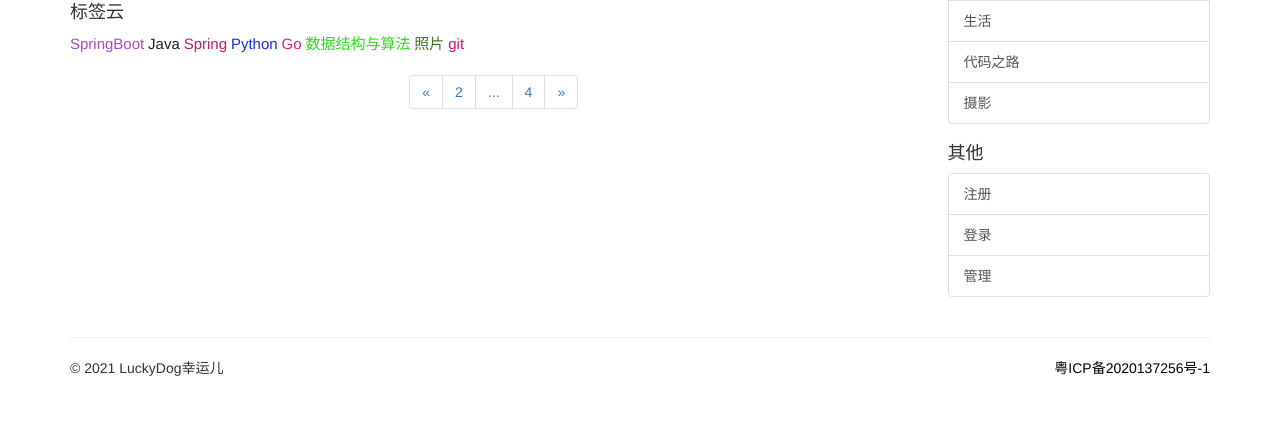
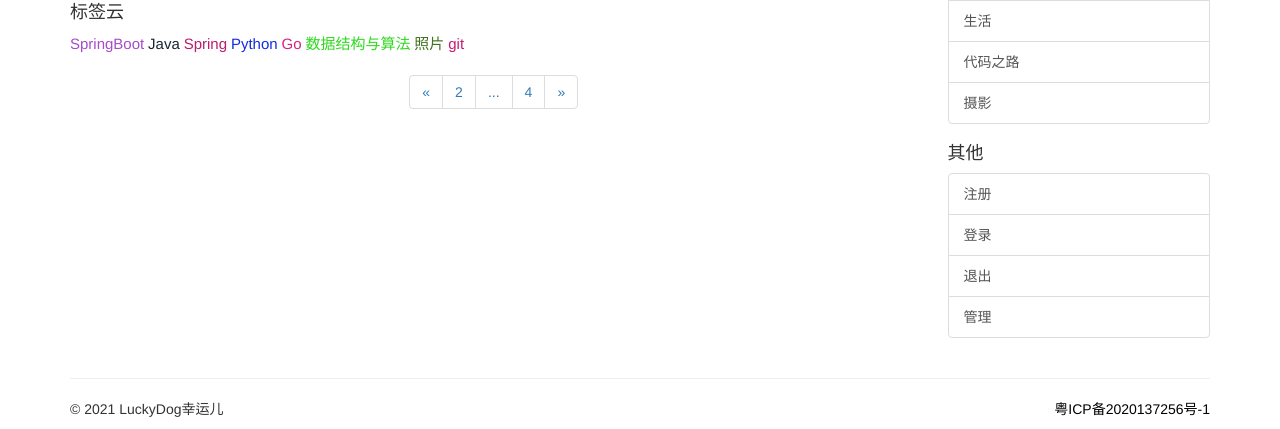
Before and after one commit to azin-cn/django-blog, a Django app: page / in a window 1280 px wide. Shown: the part 463-892 px from the top of the page. Before the commit the page ends 839 px from the top, so only its background shows below. Run offline with Django 3.2, Linux system fonts and the light colour scheme; data comes from the database, SQL or seed files in the repository; some libraries are stand-ins or nearby versions.

Commit message:
路由改为只传id

```diff
--- a/apps/article/templates/article/articles_with_tag_or_category_or_search.html
+++ b/apps/article/templates/article/articles_with_tag_or_category_or_search.html
@@ -1,6 +1,7 @@
 {% extends 'base.html' %}
 {% load staticfiles %}
 {% load filter %}
+{% block title %}{{ name }} - luckydog幸运儿{% endblock title %}
 {% block main %}
 <div class="col-xs-12 col-sm-9">
     <div class="row">
@@ -10,7 +11,7 @@
             <div class="list-group">
                 {% for article in articles_with_tag_or_category_or_search %}
                     {# 传递路由给article_detail #}
-                    <a href="{% url 'article_detail' article.id article.title %}" class="list-group-item"><span class="badge">
+                    <a href="{% url 'article_detail' article.id %}" class="list-group-item"><span class="badge">
                         {#通过length过滤器得到含有html标签的文本长度，#}
                         {#通过striptags得到取出html标签后的文本内容#}
                         {#通用的阅读速度是文章的长度处于300得到的就是阅读的时长#}
--- a/apps/article/templates/article/detail.html
+++ b/apps/article/templates/article/detail.html
@@ -1,5 +1,6 @@
 {% extends 'base.html'%}
 {% load staticfiles %}
+{% block title %}{{ article.title }} - luckydog幸运儿{% endblock title %}
 {% block main %}
 <div class="col-xs-12 col-sm-9">
     <h1>{{ article.title }}</h1>
@@ -8,7 +9,7 @@
 {# 使用过滤器，展示年月日#}
         <span class="label label-primary">日期：{{ article.created|date:"Y-m-d" }}</span>
         <span class="label label-warning">作者：{{ article.author }}</span>
-        <span class="label label-danger">浏览：258</span>
+        <span class="label label-danger">浏览：{{ article.count }}</span>
     </p>
 
     <div class="jumbotron" style="background-color: #F5F5F1">
--- a/apps/article/templates/article/index.html
+++ b/apps/article/templates/article/index.html
@@ -2,6 +2,7 @@
 {% load staticfiles %}
 {#加载自定义过滤器#}
 {% load filter %}
+{% block title %}首页 - luckydog幸运儿{% endblock title %}
 {% block main %}
 <div class="col-xs-12 col-sm-9">
     <div class="row">
@@ -11,7 +12,7 @@
             <div class="list-group">
                 {% for article in articles %}
                     {# 传递路由给article_detail #}
-                    <a href="{% url 'article_detail' article.id article.title %}" class="list-group-item"><span class="badge">
+                    <a href="{% url 'article_detail' article.id %}" class="list-group-item"><span class="badge">
                         {#通过length过滤器得到含有html标签的文本长度，#}
                         {#通过striptags得到取出html标签后的文本内容#}
                         {#通用的阅读速度是文章的长度处于300得到的就是阅读的时长#}
--- a/apps/article/views.py
+++ b/apps/article/views.py
@@ -24,13 +24,14 @@ def index(request):
     articles = Article.objects.all()
     return render(request, 'article/index.html',{'articles':articles,})
 
-def judge_tag_category_search(request,articles_with_tag_or_category_or_search):
+def judge_tag_category_search(request,articles_with_tag_or_category_or_search,name):
     # 如果存在相应的文章
     # articles_with_tag.count() != 0
     if articles_with_tag_or_category_or_search.exists():
         # 如果存在文章，那么还需要进行分页功能的实现
         return render(request, 'article/articles_with_tag_or_category_or_search.html',
-                      {'articles_with_tag_or_category_or_search': articles_with_tag_or_category_or_search})
+                      {'articles_with_tag_or_category_or_search': articles_with_tag_or_category_or_search,
+                       'name':name})
     else:
         # 设置状态码为404，默认为200，
         return render(request, '404.html', status=404)
@@ -42,7 +43,7 @@ def tag(request,name):
     try:
         tag = Tag.objects.get(tag=name)
         articles_with_tag_or_category_or_search = tag.article_set.all()
-        return judge_tag_category_search(request, articles_with_tag_or_category_or_search)
+        return judge_tag_category_search(request, articles_with_tag_or_category_or_search,name=name)
     except:
         return render(request,'404.html',status=404)
 
@@ -53,7 +54,7 @@ def category(request,name):
     try:
         category = Category.objects.get(category=name)
         articles_with_tag_or_category_or_search = category.article_set.all()
-        return judge_tag_category_search(request, articles_with_tag_or_category_or_search)
+        return judge_tag_category_search(request, articles_with_tag_or_category_or_search,name=name)
     except:
         return render(request,'404.html',status=404)
 
@@ -66,16 +67,27 @@ def search(request):
     if keyword is not None:
         articles_with_tag_or_category_or_search = Article.objects.filter(
             Q(title__contains=keyword) | Q(content__contains=keyword))
-        return judge_tag_category_search(request, articles_with_tag_or_category_or_search)
+        return judge_tag_category_search(request, articles_with_tag_or_category_or_search,name=keyword)
     elif keyword=='':
         return render(request,'404.html',status=404)
 
 # 详情
-def detail(request, id, name):
+def detail(request, id):
     # 这里可以使用filter函数，返回的是对象的集合，需要取出对象在拿字段的值，get函数返回的是一个对象
     # article = Article.objects.filter(id=id)[0]
     try:
         article = Article.objects.get(id=id)
     except :
-        return render(request,'404.html')
+        return render(request,'404.html',status=404)
     return render(request,'article/detail.html',{'article':article})
+
+# 分页结构，在index界面，搜索界面，分类界面，标签界面等需要分页
+# 也就是，需要有一个参数，存储的是index界面或者搜索界面等各界面的文章列表
+"""
+如index中，/?page=2
+ article/search/?keyword=keyword&page = 2
+ article/category/categoryName/?page=2
+ article/tag/tagName/?page=2
+"""
+def paging(request):
+    pass
--- a/templates/base.html
+++ b/templates/base.html
@@ -6,7 +6,7 @@
     <meta charset="utf-8">
 
     <link rel="icon" href="https://www.isky.one/favicon.ico">
-    <title>LuckyDog幸运儿</title>
+    <title>{% block title %}{% endblock title %}</title>
     <!-- Bootstrap core CSS -->
     <link href="{% static 'css/bootstrap.min.css' %}" rel="stylesheet">
     <link href="{% static 'css/style.css' %}" rel="stylesheet">
@@ -37,7 +37,7 @@
                 <!-- Collect the nav links, forms, and other content for toggling -->
                 <div class="collapse navbar-collapse" id="bs-example-navbar-collapse-1">
                     <ul class="nav navbar-nav">
-                        <li><a href="">首页</a></li>
+                        <li><a href="/">首页</a></li>
                         <li><a href="">Cloud</a></li>
                         <li><a href="">法国-法布尔</a></li>
                         <li><a href="">关于</a></li>
@@ -48,7 +48,10 @@
                             <a href="#" class="dropdown-toggle" data-toggle="dropdown" role="button" aria-haspopup="true" aria-expanded="false">更多<span class="caret"></span></a>
                             <ul class="dropdown-menu">
                                 <li><a href="/admin/">后台管理</a></li>
-                                <li><a href="/admin/">联系</a></li>
+                                <li><a href="{% url 'feedback' %}">联系</a></li>
+                                <li><a href="{% url 'login' %}">登录</a></li>
+                                <li><a href="{% url 'dropdown' %}">退出</a></li>
+                                <li><a href="{% url 'register' %}">注册</a></li>
                             </ul>
                         </li>
                     </ul>
@@ -89,7 +92,7 @@
                     <h4>最新文章</h4>
                     <div class="list-group">
                         {% for article in latestArticles %}
-                        <a href="{% url 'article_detail' article.id article.title %}"
+                        <a href="{% url 'article_detail' article.id %}"
                            class="list-group-item">{{ article.title }}</a>
                         {% endfor %}
 
@@ -109,8 +112,9 @@
                     <h4>其他</h4>
                     <div class="list-group">
                     <!-- 判断是否需要登录 -->
-                        <a href="/register/" class="list-group-item">注册</a>
-                        <a href="/login/" class="list-group-item">登录</a>
+                        <a href="{% url 'register' %}" class="list-group-item">注册</a>
+                        <a href="{% url 'login' %}" class="list-group-item">登录</a>
+                        <a href="{% url 'dropdown' %}" class="list-group-item">退出</a>
                         <a href="/admin/" class="list-group-item">管理</a>
                     </div>
                 </div>
```
